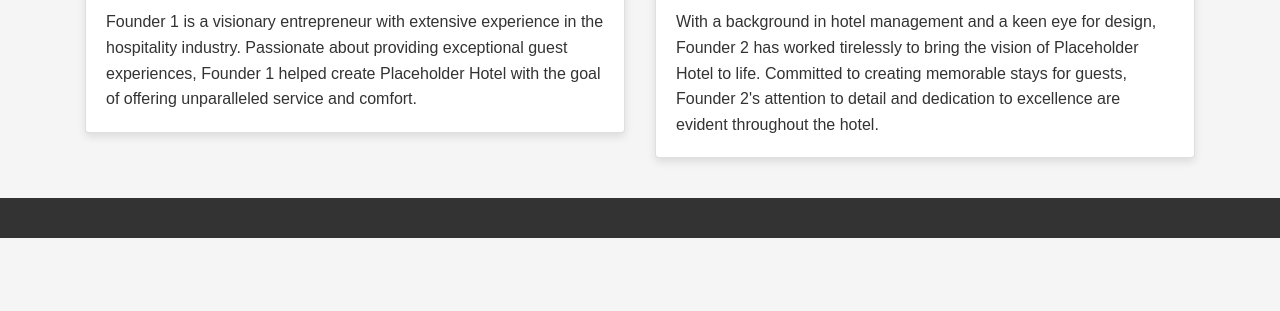
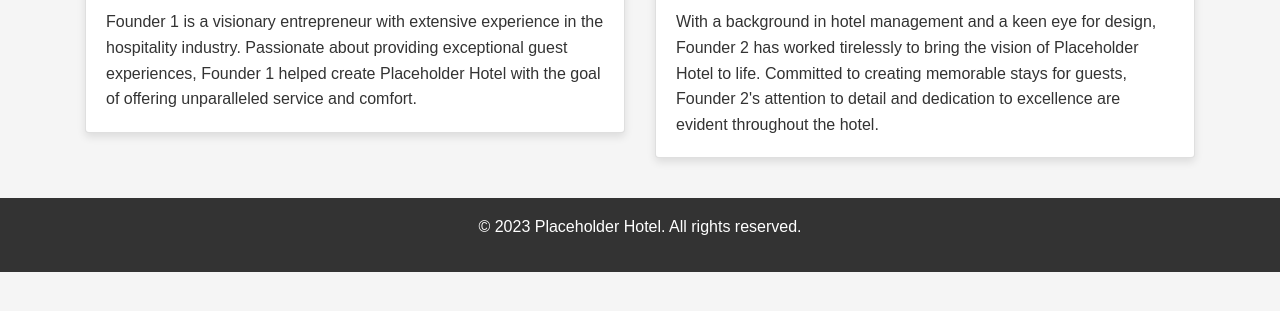
Before and after one commit to RusskiyMedved/ITI-200-Final, a plain HTML site: page public/views/aboutus.html in a window 1280 px wide. Shown: the part 229-540 px from the top of the page. Drawn offline with nearby package versions, Linux system fonts and the light colour scheme.

Commit message:
forgot to save

```diff
--- a/public/views/aboutus.html
+++ b/public/views/aboutus.html
@@ -67,9 +67,8 @@
         </div>
     </main>
 
-    <footer>
-        <!-- Footer -->
-        <!-- ... -->
+    <footer class="text-center text-white py-3">
+        <p>&copy; 2023 Placeholder Hotel. All rights reserved.</p>
     </footer>
 </body>
 </html>
```
